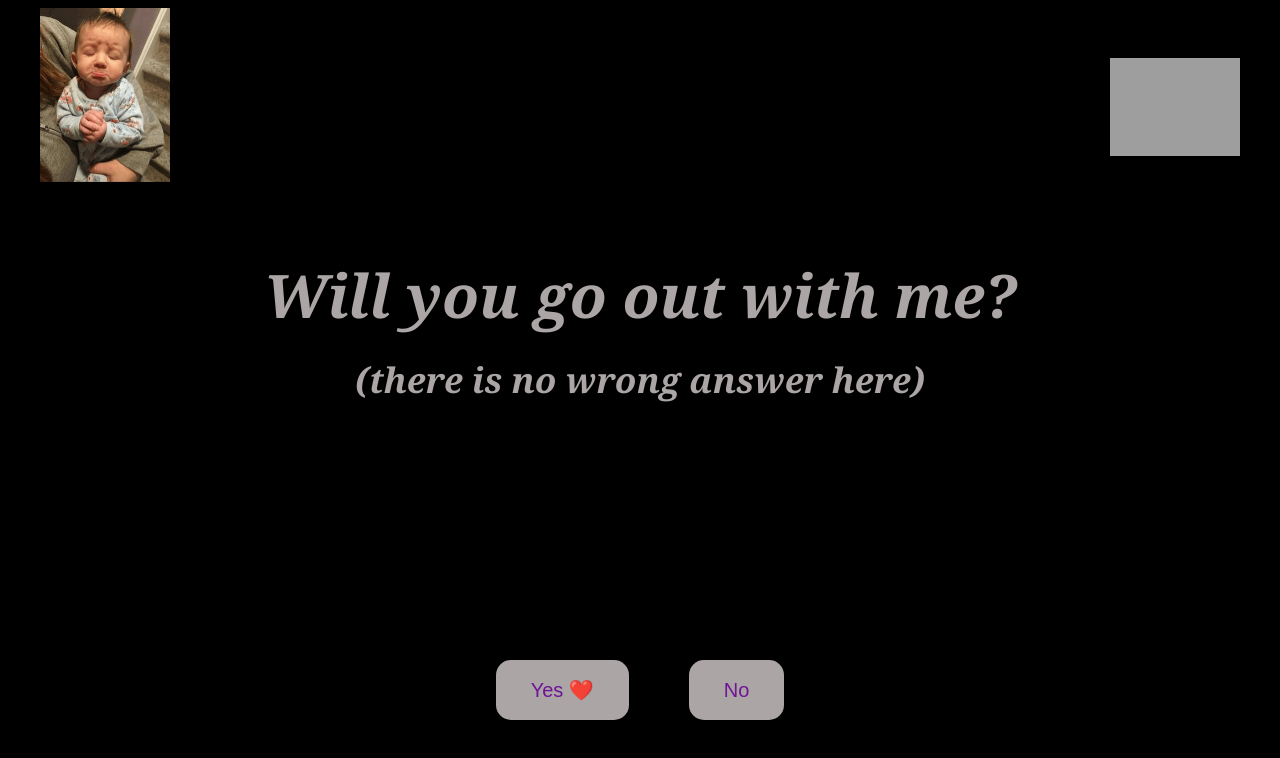
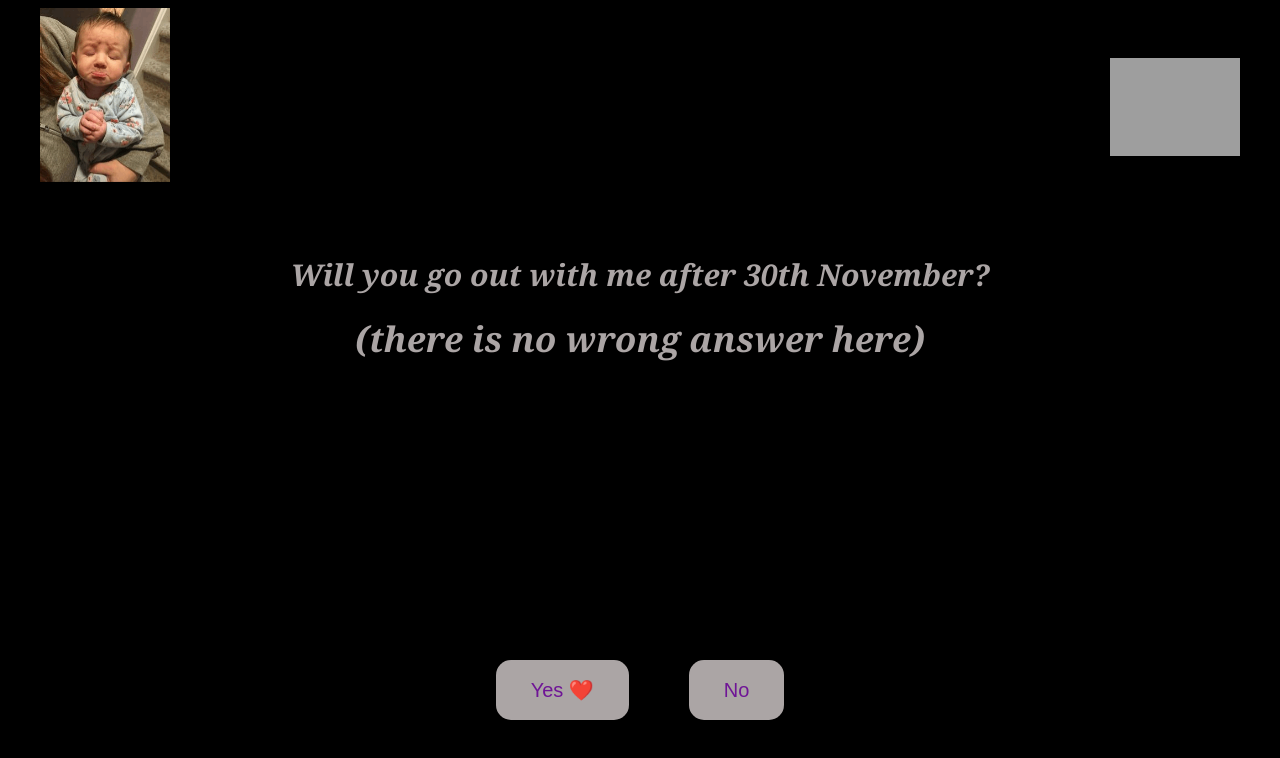
Before and after one commit to sahil01-git/date, a plain HTML site: page index.html in a window 1280 px wide. Drawn offline with Linux system fonts and the light colour scheme; grey boxes are pictures that could not be loaded.

Commit message:
Updated index.html and style.css

```diff
--- a/index.html
+++ b/index.html
@@ -33,7 +33,7 @@
     <div class="question">
 
         <p class="h-text">
-            Will you go out with me?
+            Will you go out with me after 30th November?
         </p>
 
         <p class="sub-text">
--- a/style.css
+++ b/style.css
@@ -68,7 +68,7 @@ margin-top:40px;
 
 .h-text{
 
-font-size:60px;
+font-size:30px;
 
 font-style:italic;
 
```
